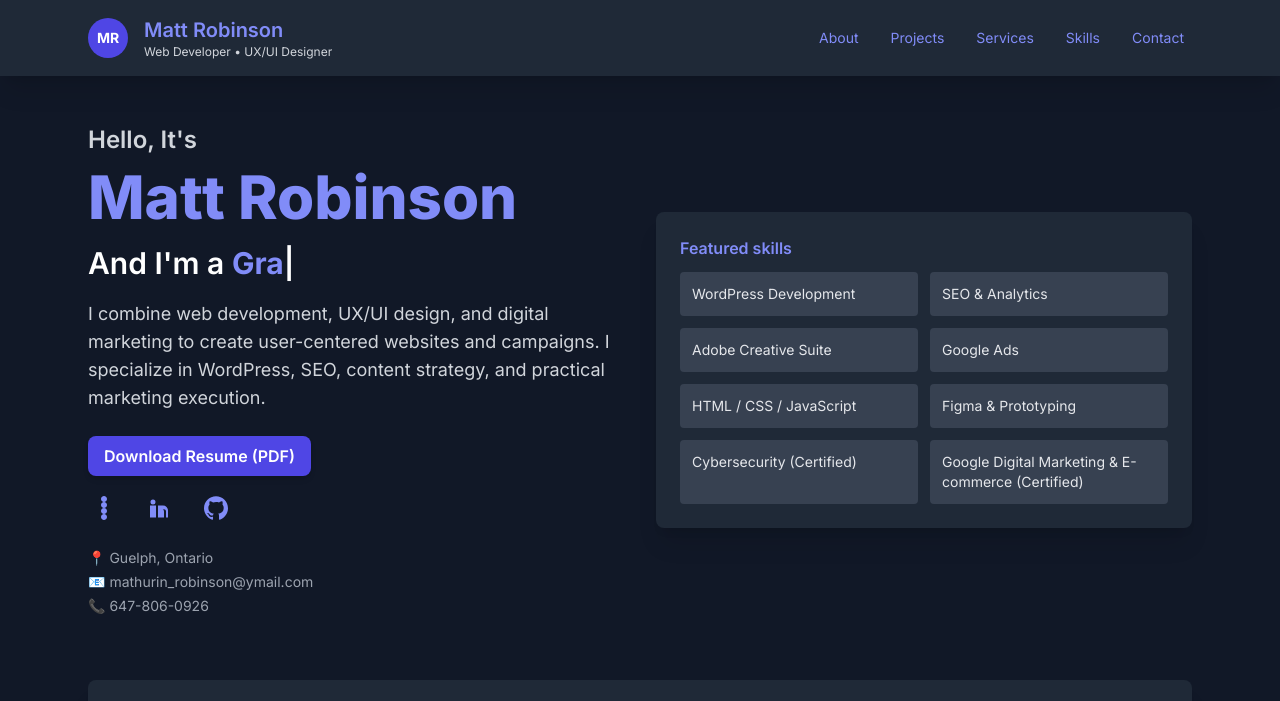
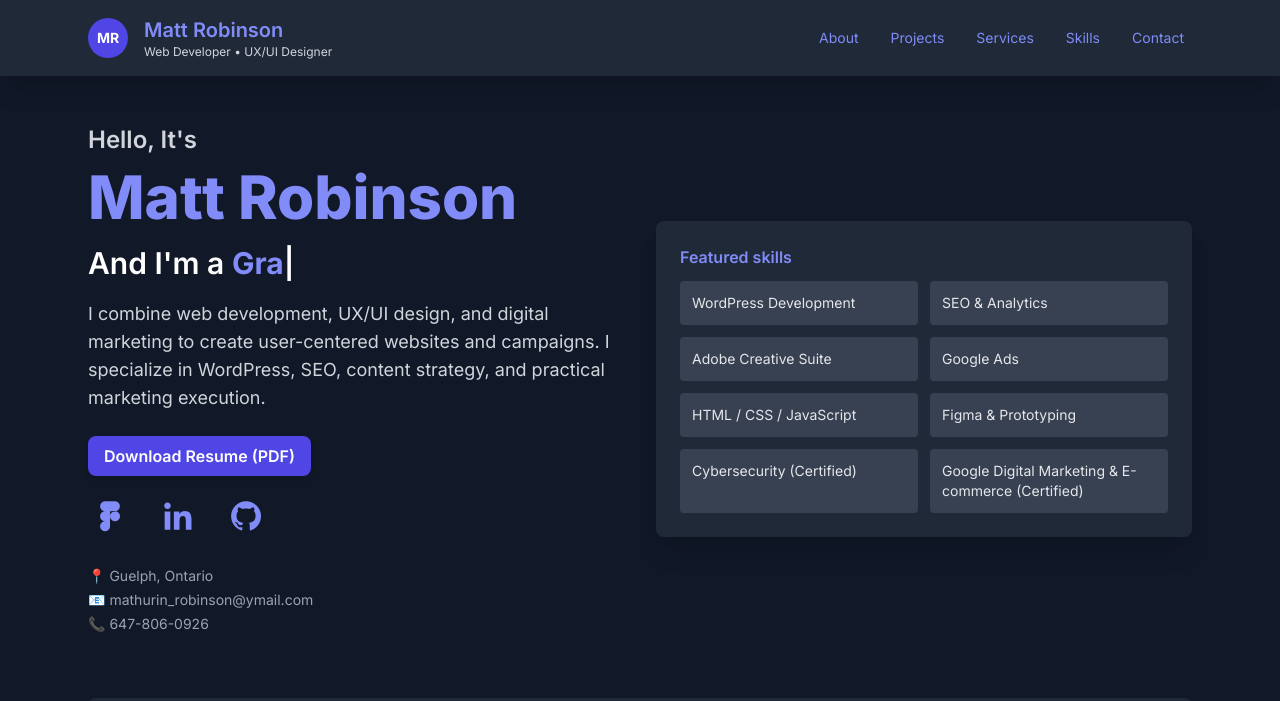
Before and after one commit to mathurin93/Matt-Robinson, a plain HTML site: page index.html in a window 1280 px wide. Shown: the top 701 px of the page. Drawn offline with nearby package versions, Linux system fonts and the light colour scheme.

Commit message:
bigger icons

```diff
--- a/index.html
+++ b/index.html
@@ -182,39 +182,24 @@
                     <!-- Social Icons (Now on their own line) -->
                 <div class="flex flex-wrap items-center gap-6 mb-6">
 
+                    <!-- Figma Icon (Boxicon) -->
                     <a href="https://www.figma.com/@mathurinrobinso" target="_blank" rel="noreferrer"
                         class="text-indigo-400 hover:text-indigo-500 transition-colors p-1" aria-label="Figma Portfolio">
-                        <svg xmlns="http://www.w3.org/2000/svg" viewBox="0 0 24 24" fill="currentColor" class="w-6 h-6">
-                            <path
-                                d="M12 0c1.656 0 3 1.344 3 3s-1.344 3-3 3-3-1.344-3-3 1.344-3 3-3zm0 6c1.656 0 3 1.344 3 3s-1.344 3-3 3-3-1.344-3-3 1.344-3 3-3zm0 6c1.656 0 3 1.344 3 3s-1.344 3-3 3-3-1.344-3-3 1.344-3 3-3zm0 6c1.656 0 3 1.344 3 3s-1.344 3-3 3-3-1.344-3-3 1.344-3 3-3z" />
-                        </svg>
+                        <i class='bx bxl-figma text-4xl'></i>
                     </a>
 
-
-
-
-
-                        <!-- LinkedIn Icon (unchanged) -->
+                    <!-- LinkedIn Icon (Boxicon) -->
                     <a href="https://www.linkedin.com/in/matt-robinson-31b9b3217/" target="_blank" rel="noreferrer"
                         class="text-indigo-400 hover:text-indigo-500 transition-colors p-1" aria-label="LinkedIn Profile">
-                            <svg xmlns="http://www.w3.org/2000/svg" fill="currentColor" viewBox="0 0 24 24" class="w-6 h-6">
-                                <path
-                                    d="M4.98 3.5a2.5 2.5 0 1 1 0 5 2.5 2.5 0 0 1 0-5zm.02 6H2v12h6v-12H5zm7 0h-2v12h6v-6c0-3-4-2.9-4 0v6h2v-6c0-3 4-2.9 4 0v6h2v-7a5 5 0 0 0-5-5z" />
-                            </svg>
+                        <i class='bx bxl-linkedin text-4xl'></i>
                     </a>
 
-                        <!-- GitHub Icon -->
+                    <!-- GitHub Icon (Boxicon) -->
                     <a href="https://github.com/mathurin93" target="_blank" rel="noreferrer"
                         class="text-indigo-400 hover:text-indigo-500 transition-colors p-1" aria-label="GitHub Portfolio">
-                            <svg xmlns="http://www.w3.org/2000/svg" viewBox="0 0 24 24" fill="currentColor" class="w-6 h-6">
-                                <path fill-rule="evenodd" clip-rule="evenodd"
-                                    d="M12 .297c-6.63 0-12 5.373-12 12 0 5.303 3.438 9.8 8.205 11.387.6.113.82-.258.82-.577v-2.234c-3.338.726-4.033-1.416-4.033-1.416-.546-1.387-1.333-1.757-1.333-1.757-1.09-.745.083-.729.083-.729 1.205.084 1.838 1.236 1.838 1.236 1.07 1.835 2.809 1.305 3.495.998.108-.776.418-1.305.762-1.605-2.665-.305-5.467-1.333-5.467-5.931 0-1.31.467-2.381 1.235-3.221-.123-.303-.536-1.527.117-3.176 0 0 1.008-.322 3.3 1.23a11.49 11.49 0 0 1 3-.404c1.02.005 2.045.137 3 .404 2.291-1.552 3.297-1.23 3.297-1.23.654 1.649.242 2.873.119 3.176.77.84 1.234 1.911 1.234 3.221 0 4.609-2.807 5.624-5.479 5.921.43.372.823 1.102.823 2.222v3.293c0 .322.218.694.825.576C20.565 22.092 24 17.592 24 12.297c0-6.627-5.373-12-12-12" />
-                            </svg>
+                        <i class='bx bxl-github text-4xl'></i>
                     </a>
                 </div>
-
-
-
                     <ul class="text-sm text-gray-400 space-y-1">
                         <li>📍 Guelph, Ontario</li>
                         <li>📧 mathurin_robinson@ymail.com</li>
```
Lines whose indentation alone changed are shown as unchanged.
